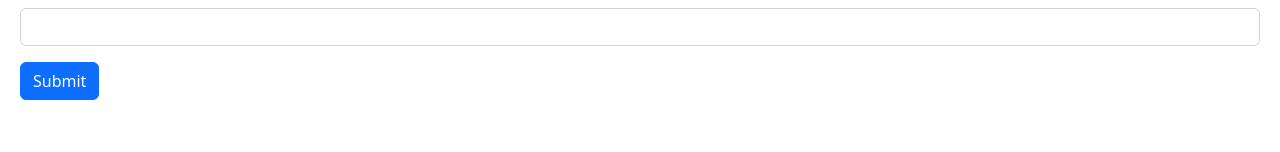
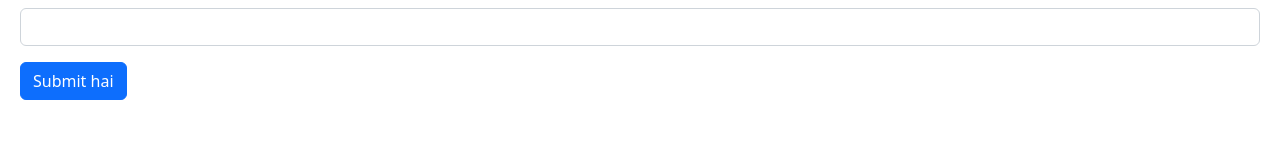
Before and after one commit to sameerkali/Learn_react, a React (Vite) app in the folder mosh_course/: page / in a window 1280 px wide. Shown: the part 130-282 px from the top of the page. Built offline with nearby package versions, Linux system fonts and the light colour scheme; the HTML template or start-up script is replaced by a standard one.

Commit message:
check commits

```diff
--- a/mosh_course/src/component/Form.tsx
+++ b/mosh_course/src/component/Form.tsx
@@ -30,7 +30,7 @@ const Form = () => {
         />
       </div>
       <button className="btn btn-primary" type="submit">
-        Submit
+        Submit hai
       </button>
     </form>
   );
```
